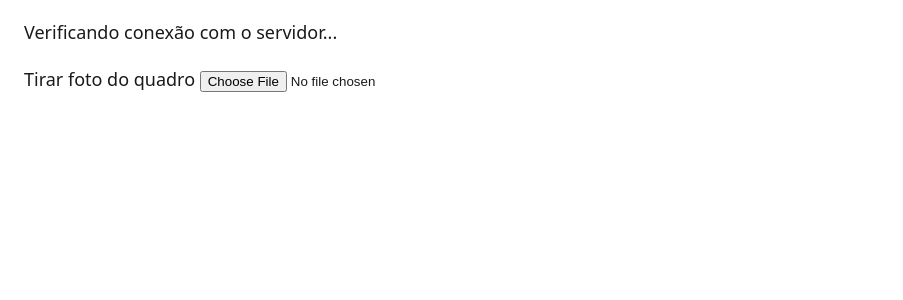
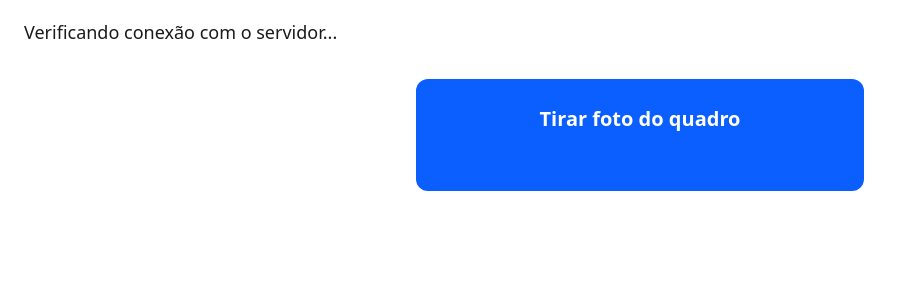
Before and after one commit to LuizHenri01/ProjetoIOT, a Flask app: page / in a window 1280 px wide. Shown: the part 78-378 px from the top of the page, without its empty margins (0-903 px from the left). Run offline with Flask 3, Linux system fonts and the light colour scheme; parts of the project's set-up code (start-up, migrations or seed data) failed here and were passed over.

Commit message:
fix: corrigindo css, adiociona fallback para variavel --cor-destaque

```diff
--- a/app/static/css/style.css
+++ b/app/static/css/style.css
@@ -22,3 +22,36 @@ h1 {
     outline: 3px solid var(--cor-destaque);
     outline-offset: 2px;
 }
+
+.botao-grande {
+    display: block;
+    width: 100%;
+    max-width: 400px;
+    margin: 2rem auto;
+    padding: 1.5rem;
+    font-size: 1.25rem;
+    font-weight: bold;
+    text-align: center;
+    color: #ffffff;
+    background: var(--cor-destaque, #0b5fff);
+    border-radius: 0.75rem;
+    cursor: pointer;
+    min-height: 64px;
+}
+
+.botao-grande:focus-visible {
+    outline: 4px solid #000000;
+    outline-offset: 3px;
+}
+
+.input-oculto {
+    position: absolute;
+    width: 1px;
+    height: 1px;
+    padding: 0;
+    margin: -1px;
+    overflow: hidden;
+    clip: rect(0, 0, 0, 0);
+    white-space: nowrap;
+    border: 0;
+}
```
